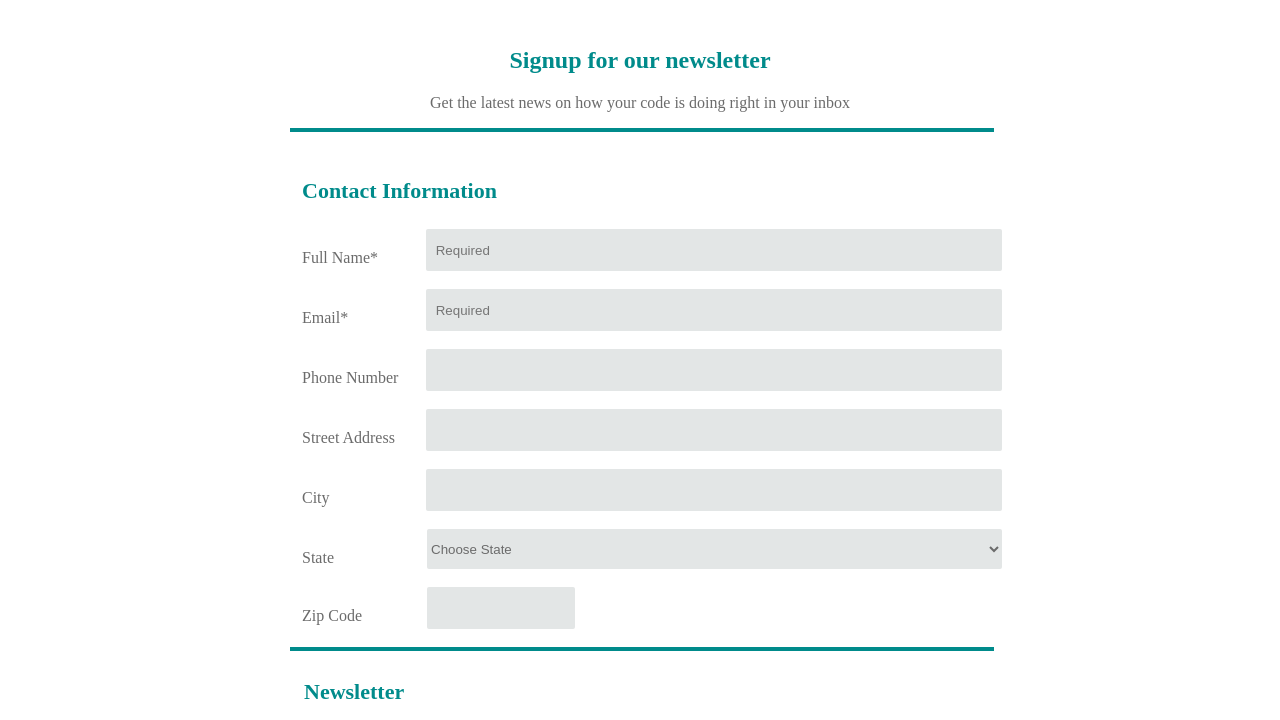
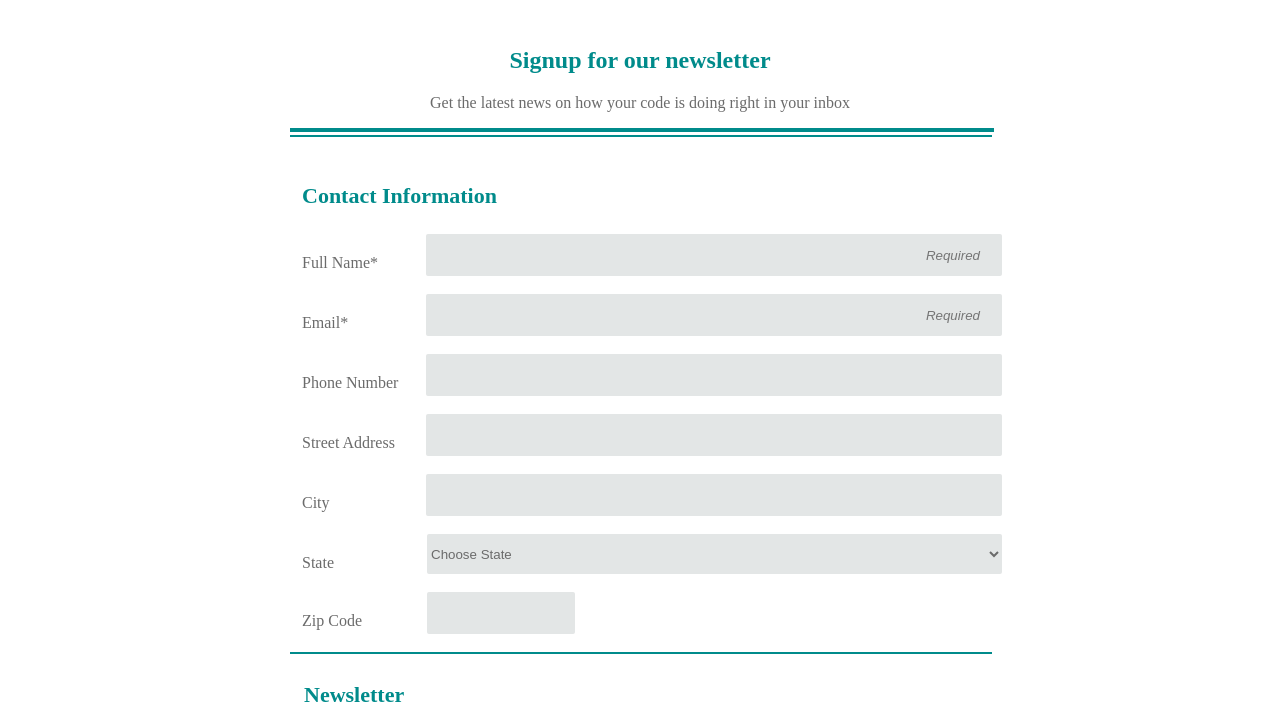
Before and after one commit to dylschofs/Techdegree-Project-3, a plain HTML site: page index.html in a window 1280 px wide. Shown: the part 80-800 px from the top of the page. Drawn offline with Linux system fonts and the light colour scheme.

Commit message:
Final Changes Proj 3

```diff
--- a/index.html
+++ b/index.html
@@ -24,6 +24,7 @@
     <h2>Signup for our newsletter</h2>
     <p>Get the latest news on how your code is doing right in your inbox</p>
     <hr class="line">
+    <hr class="line-2">
 
   </div>
 
@@ -101,8 +102,8 @@
     <input type="radio" id="html-format" value="html-format" name="format"><label for="html-format"> HTML</label><br><br>
     <input type="radio" id="plain-format" value="plain-format" name="format"><label for="plain-format"> Plain text</label><br><br>
 
-    <p>Other topics you'd like to hear about</p>
-    <textarea name="comment"></textarea>
+    <label for="comment">Other topics you'd like to hear about</label><br><br>
+    <textarea name="other_topics" id="comment"></textarea>
 
     <button type="submit" class="signup">Sign Up</button>
 
--- a/style.css
+++ b/style.css
@@ -32,7 +32,16 @@ h2 {
 }
 
 hr {
+    border: solid darkcyan 1px;
+}
+
+.line {
     border: solid darkcyan 2px;
+}
+
+.line-2 {
+    border: solid darkcyan 1px;
+    margin-top: -5px;
 }
 
 legend {
@@ -131,6 +140,12 @@ input[type]:focus, textarea:focus, select:focus {
     background: white;
 }
 
+::placeholder {
+    text-align: right;
+    padding-right: 20px;
+    font-style: italic;
+}
+
 @media (min-width: 768px) {
 
     hr {
```
